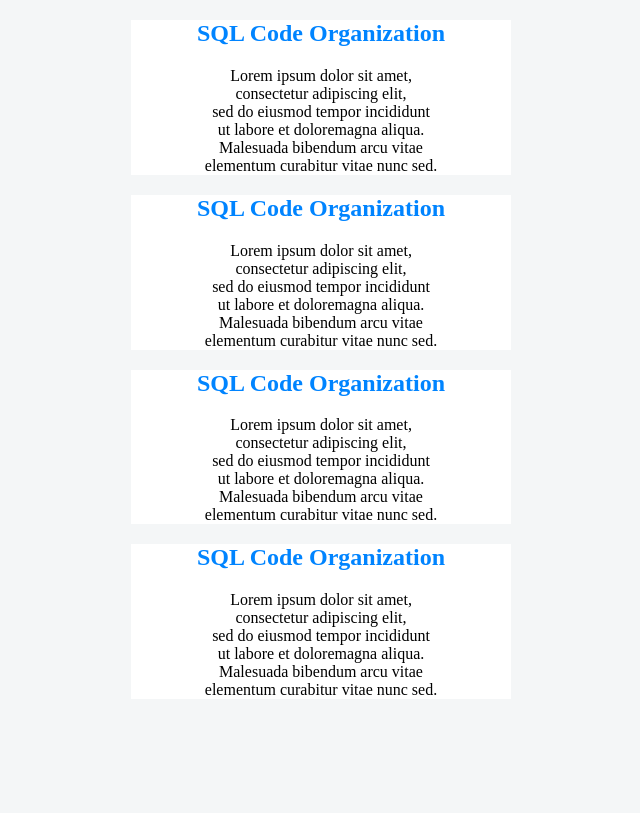
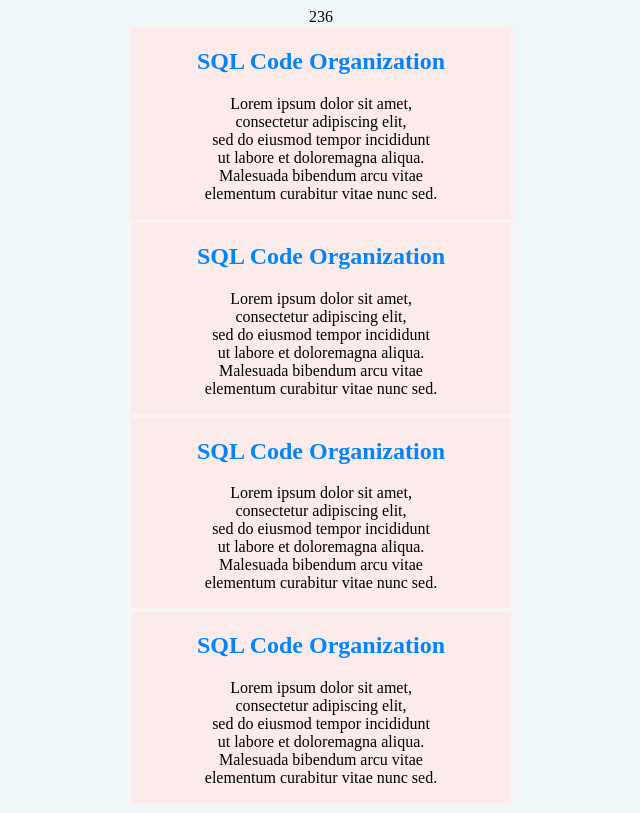
Before and after one commit to stemakwenyu/LUX, a plain HTML site: page index.html in a window 1280 px wide. Shown: the whole page, without its empty margins (319-959 px from the left). Drawn offline with Linux system fonts and the light colour scheme.

Commit message:
initial commit

```diff
--- a/index.html
+++ b/index.html
@@ -7,12 +7,12 @@
     <title></title>
     <link rel="stylesheet" type="text/css" href="style.css">
 </head>
-<body style="background-color: rgb(244, 246, 247);">
+<body style="background-color: rgb(240, 248, 252);">
 
    <center><div class="container">
        <div class="row">
-        <div class="col">
-    <div style="background-color:white;width: 30%;">
+        <div class="col">236
+    <div style="background-color:rgb(253, 235, 235);width: 30%;border: 2px solid rgb(252, 240, 240);">
         <h2 style="color: rgb(0, 132, 255);">SQL Code Organization</h2>
         <p>Lorem ipsum dolor sit amet,<br>
         consectetur adipiscing elit,<br>
@@ -22,7 +22,7 @@
         elementum curabitur vitae nunc sed.</p>
         </div>
         <div class="col">
-    <div style="background-color:white;width: 30%;">
+    <div style="background-color:rgb(252, 235, 235);width: 30%;border: 2px solid rgb(252, 244, 244);">
         <h2 style="color: rgb(0, 132, 255);">SQL Code Organization</h2>
         <p>Lorem ipsum dolor sit amet,<br>
         consectetur adipiscing elit,<br>
@@ -33,7 +33,7 @@
         </div>
 
 
-     <div style="background-color:white;width: 30%;">
+     <div style="background-color:rgb(252, 235, 235);width: 30%;border: 2px solid rgb(252, 244, 244);">
         <h2 style="color: rgb(0, 132, 255);">SQL Code Organization</h2>
         <p>Lorem ipsum dolor sit amet,<br>
         consectetur adipiscing elit,<br>
@@ -42,7 +42,7 @@
         Malesuada bibendum arcu vitae<br>
         elementum curabitur vitae nunc sed.</p>
         </div>
-    <div style="background-color:white;width: 30%;">
+    <div style="background-color:rgb(252, 235, 235);width: 30%;border: 2px solid rgb(252, 244, 244);;">
         <h2 style="color: rgb(0, 132, 255);">SQL Code Organization</h2>
         <p>Lorem ipsum dolor sit amet,<br>
         consectetur adipiscing elit,<br>
@@ -52,7 +52,7 @@
         elementum curabitur vitae nunc sed.</p>
         </div>
 
-
+    </center>
 
 
 </body>
```
